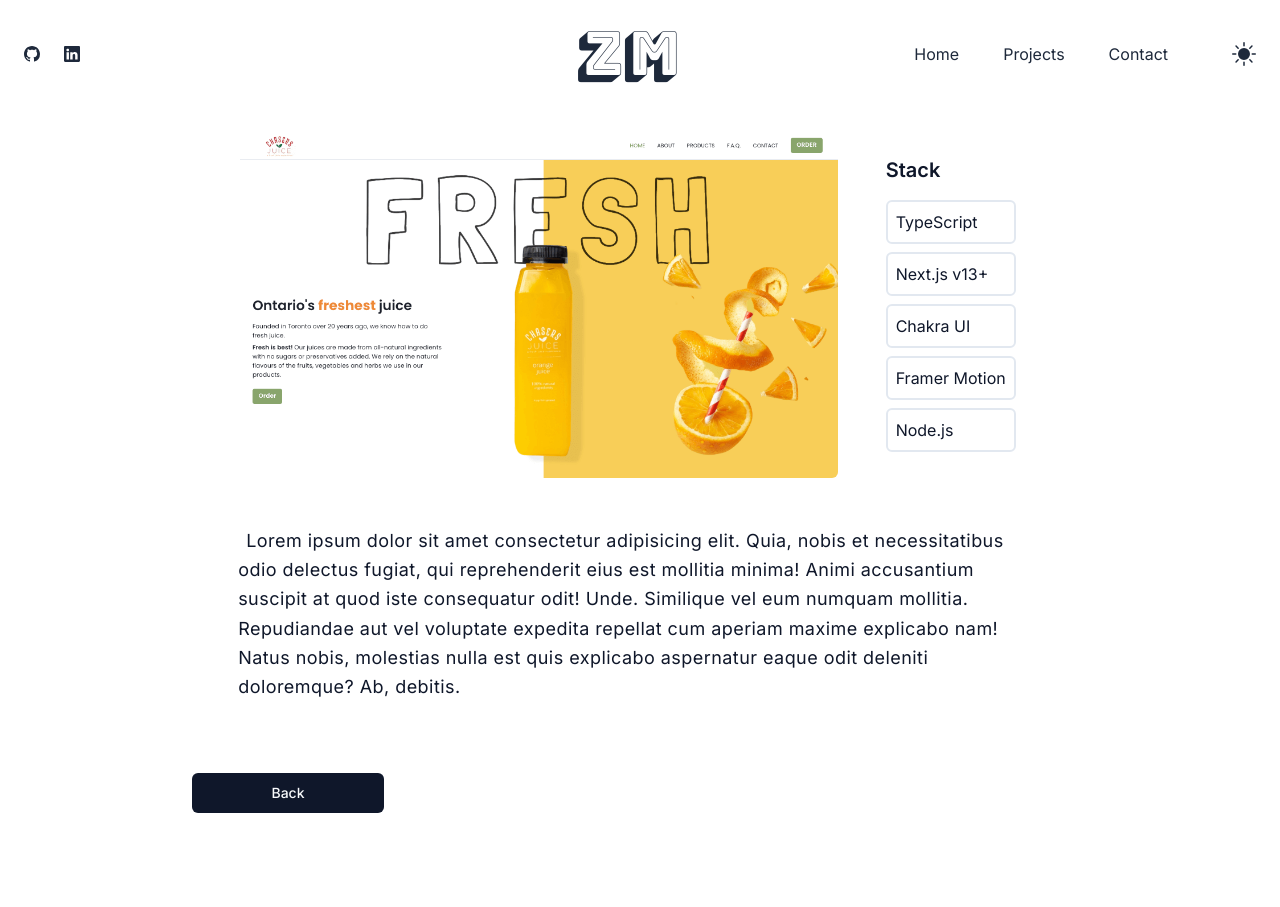
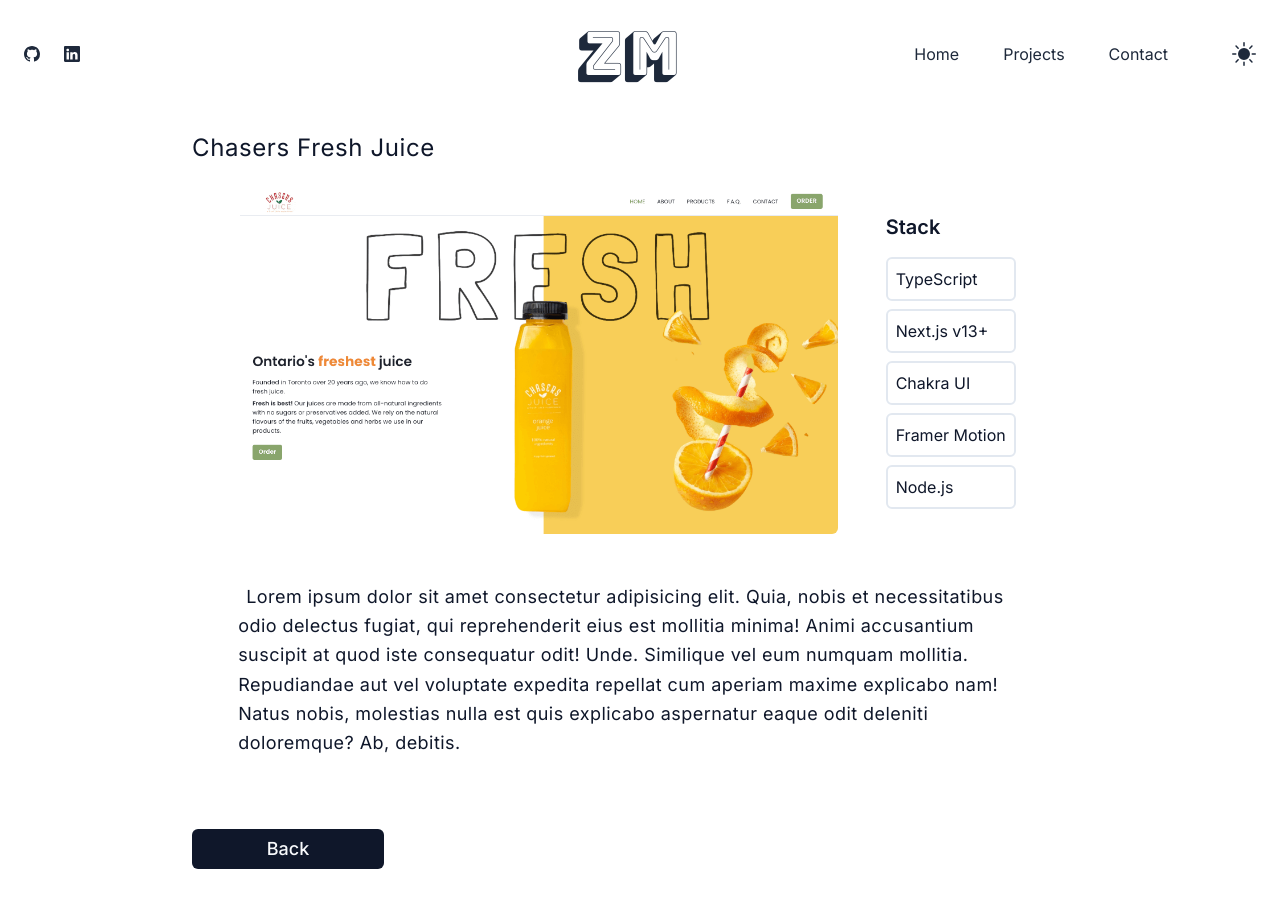
Before and after one commit to zakmayfield/portfolio, a Next.js app: page /projects/chasers-juice in a window 1280 px wide. Shown: the top 907 px of the page. Built offline with nearby package versions, Linux system fonts and the light colour scheme; a web font is replaced by a local one.

Commit message:
added titles

```diff
--- a/src/features/project/Project.tsx
+++ b/src/features/project/Project.tsx
@@ -14,13 +14,16 @@ export const Project: FC<ProjectProps> = ({ project }) => {
   return (
     <div className='p-6'>
       <ContentContainer className='max-w-4xl flex flex-col gap-6'>
-        <div className='flex flex-col md:flex-row gap-6 justify-center'>
+        <h1 className='text-2xl tracking-wide'>{project.name}</h1>
+
+        <div className='flex flex-col md:flex-row gap-6 justify-center items-center'>
           <FullHeightImage
             image={project.image}
             altText={`${project.name} landing page`}
-            className='w-full md:w-2/3'
+            className='w-full md:w-2/3 h-[50vh] md:h-auto'
             rounded
           />
+
           <div className='p-6'>
             <h3 className='text-xl font-semibold'>Stack</h3>
             <ul className='mt-4 flex flex-wrap md:flex-col gap-6 md:gap-2'>
@@ -42,7 +45,10 @@ export const Project: FC<ProjectProps> = ({ project }) => {
           nobis, molestias nulla est quis explicabo aspernatur eaque odit
           deleniti doloremque? Ab, debitis.
         </div>
-        <Button className='w-48 mt-6' onClick={() => router.back()}>
+        <Button
+          className='md:w-48 py-8 md:py-2 mt-6 text-lg md:text-md'
+          onClick={() => router.back()}
+        >
           Back
         </Button>
       </ContentContainer>
```
